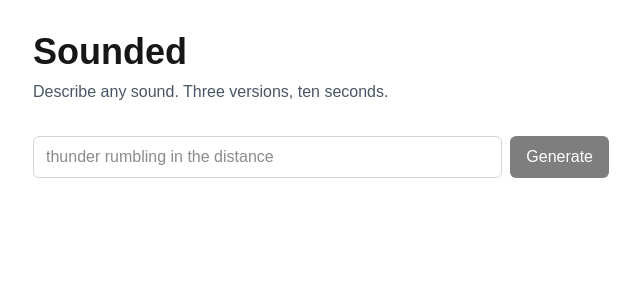
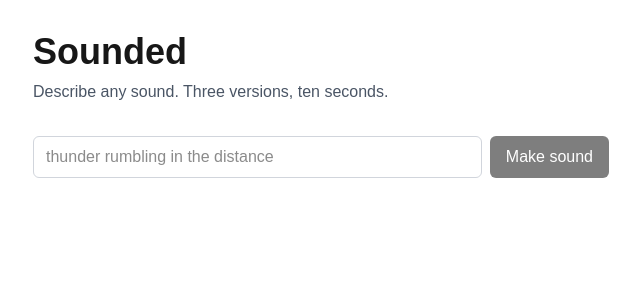
Before and after one commit to eminmisrikhanov-max/sounded, a Next.js app: page / in a window 1280 px wide. Shown: the top 300 px of the page, without its empty margins (319-959 px from the left). Built offline with nearby package versions, Linux system fonts and the light colour scheme.

Commit message:
Rename Generate button

```diff
--- a/app/page.tsx
+++ b/app/page.tsx
@@ -61,7 +61,7 @@ export default function Home() {
             disabled={loading || !prompt.trim()}
             className="rounded-md bg-black px-4 py-2 text-white disabled:opacity-50"
           >
-            {loading ? "Generating..." : "Generate"}
+            {loading ? "Cooking..." : "Make sound"}
           </button>
         </div>
 
```
